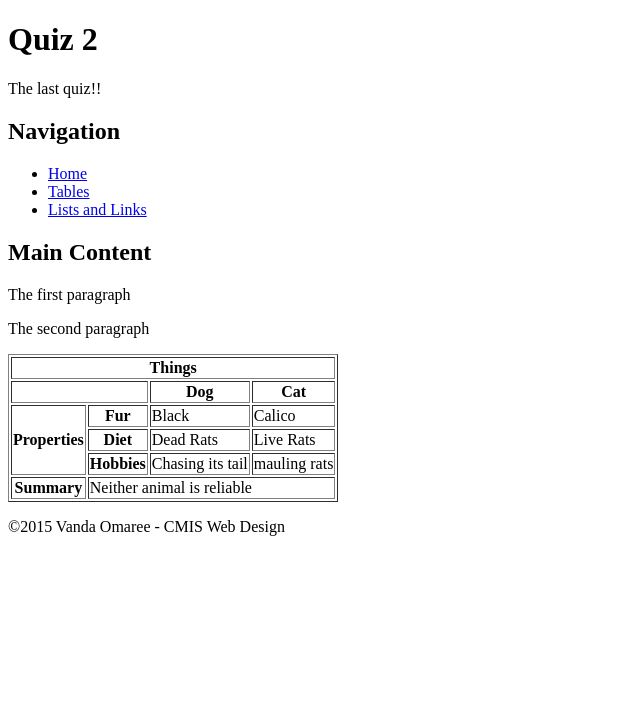
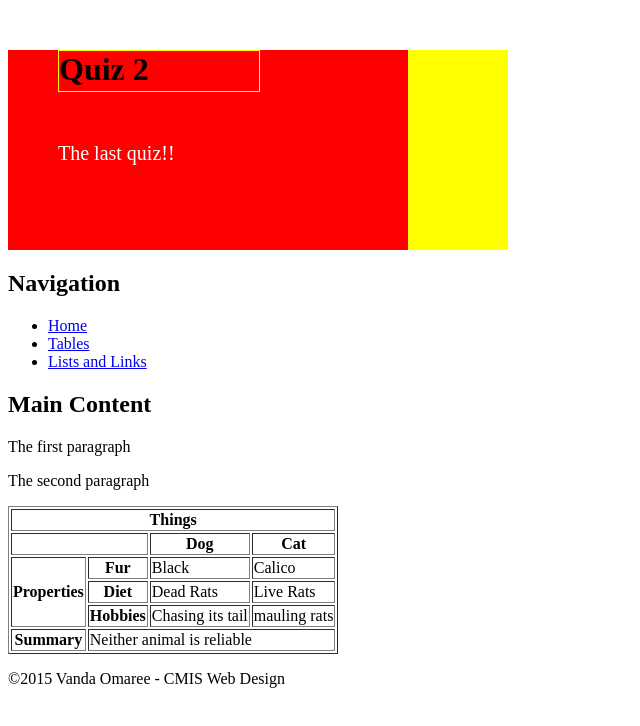
Before and after one commit to vanda2027-cmis/vanda2027-cmis-wd, a plain HTML site: page quiz/index.html in a window 1280 px wide. Shown: the whole page, without its empty margins (0-640 px from the left). Drawn offline with Linux system fonts and the light colour scheme; the site is published under a folder, as on GitHub Pages, so addresses that start at the root find nothing.

Commit message:
Update index.html

```diff
--- a/quiz/index.html
+++ b/quiz/index.html
@@ -5,7 +5,7 @@
 			Quiz 2
 		</title>
 		<meta charset="utf-8"/>
-		<link rel="stylesheet" href="/css/quiz2.css" type="text/css">
+		<link rel="stylesheet" href="../css/quiz2.css" type="text/css">
 	</head>
 	<body>
 		<header>
```
